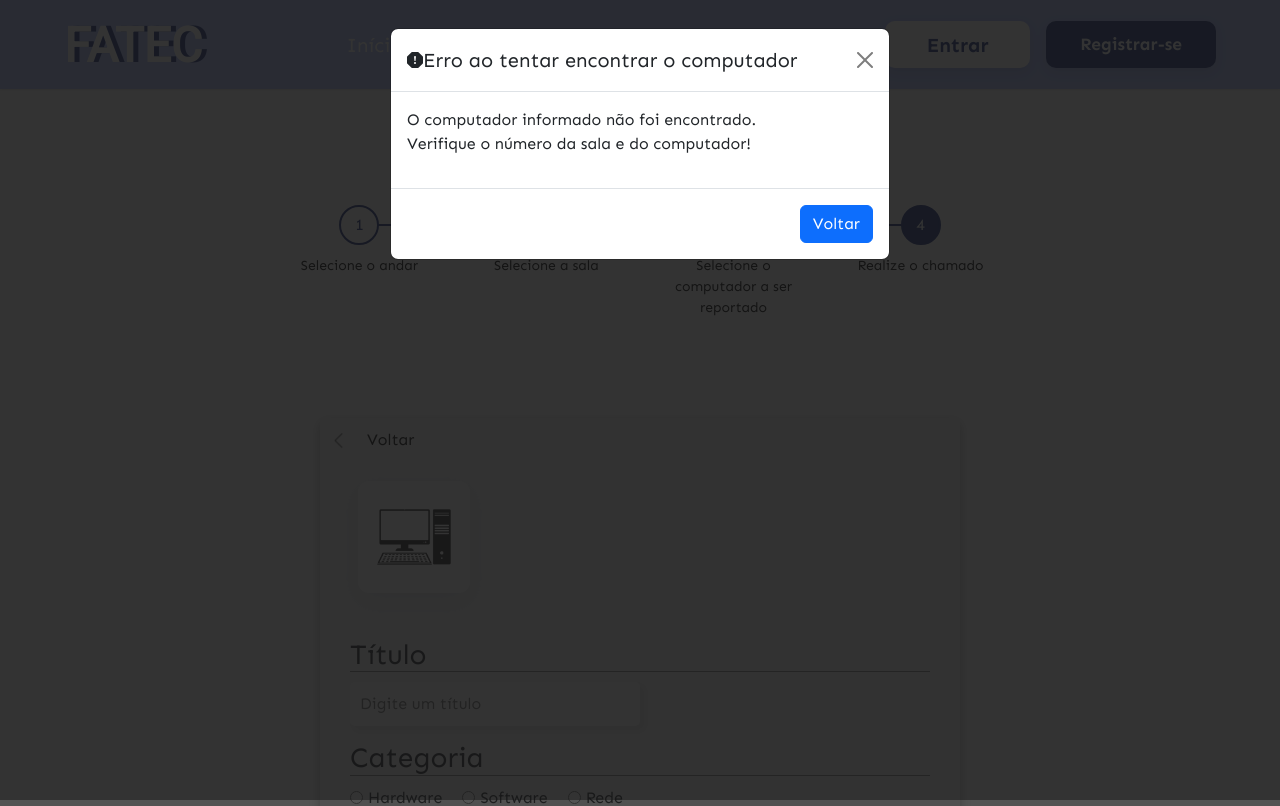
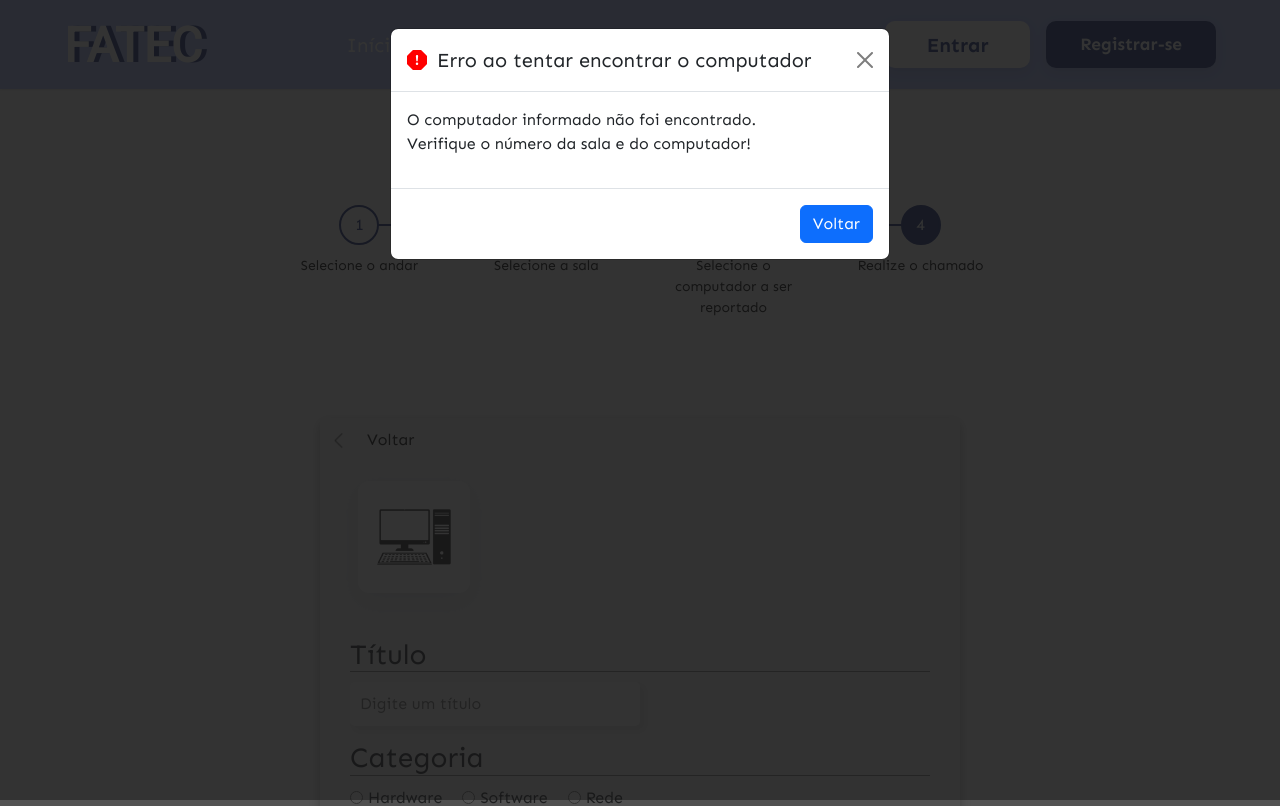
Before and after one commit to apiFatec/SOS_API, a Flask app: page /abrir-chamado/1 in a window 1280 px wide. Shown: the top 806 px of the page. Run offline with Flask 2, Linux system fonts and the light colour scheme; data that the repository does not hold is empty.

Commit message:
:lipstick: feat: Estilo svg no modal de not found pc

```diff
--- a/static/tela-abrir-chamados/style.css
+++ b/static/tela-abrir-chamados/style.css
@@ -283,3 +283,13 @@ body {
 .current-item .progress-count {
   color: #ffffff;
 }
+
+svg {
+  color: red;
+  width: 20px;
+  height: 20px;
+}
+
+.modal-header {
+  gap: 10px;
+}
```
